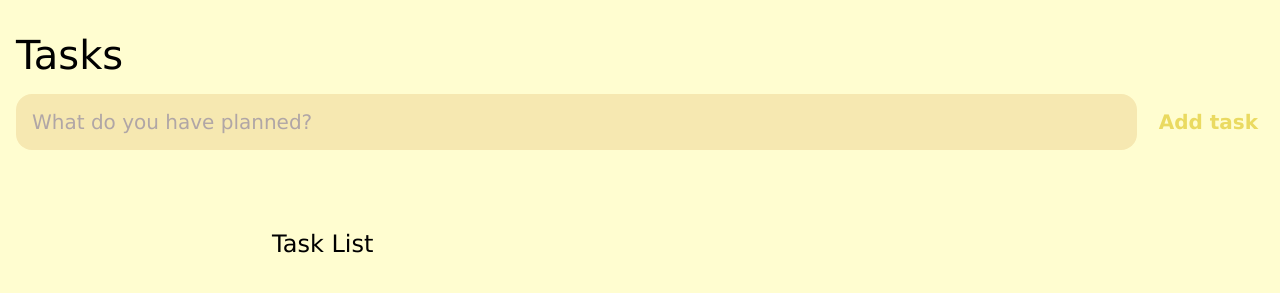
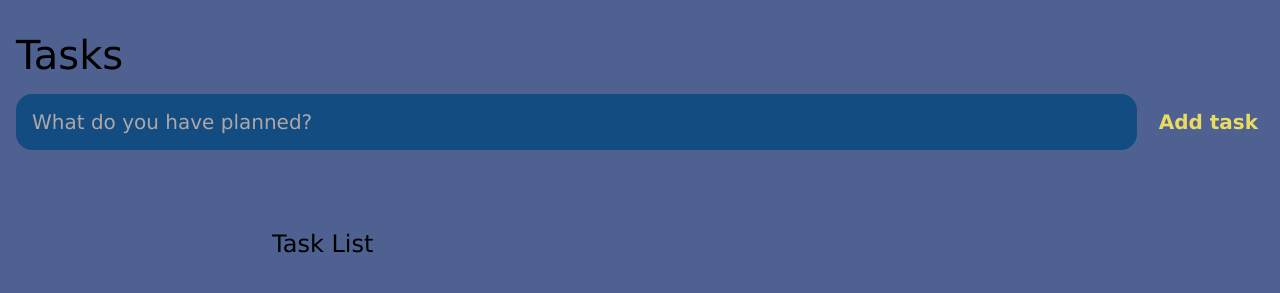
Before and after one commit to jprodriguez33/To-do-List, a plain HTML site: page index.html in a window 1280 px wide. Drawn offline with Linux system fonts and the light colour scheme.

Commit message:
Update main.css

```diff
--- a/main.css
+++ b/main.css
@@ -1,7 +1,7 @@
 :root {
-    --dark: #FFFDD0;
-    --darker: #F6E8B1 ;
-    --darkest:#D4caa3;
+    --dark: #4e6190;
+    --darker: #124c81 ;
+    --darkest:#3c345c;
     --light: #131313;
     --pink: #eada61;
     --purple: #FFC300;
```
